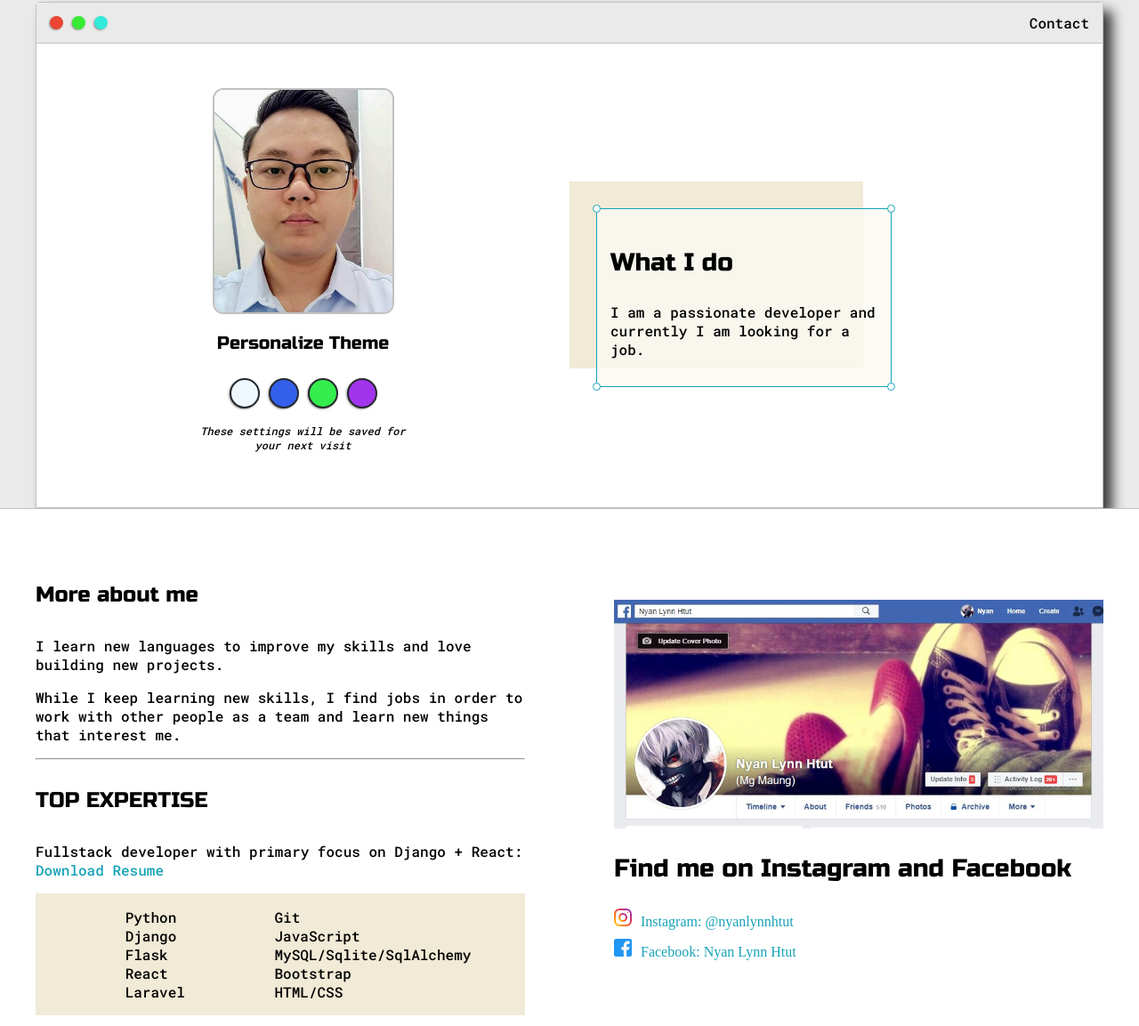
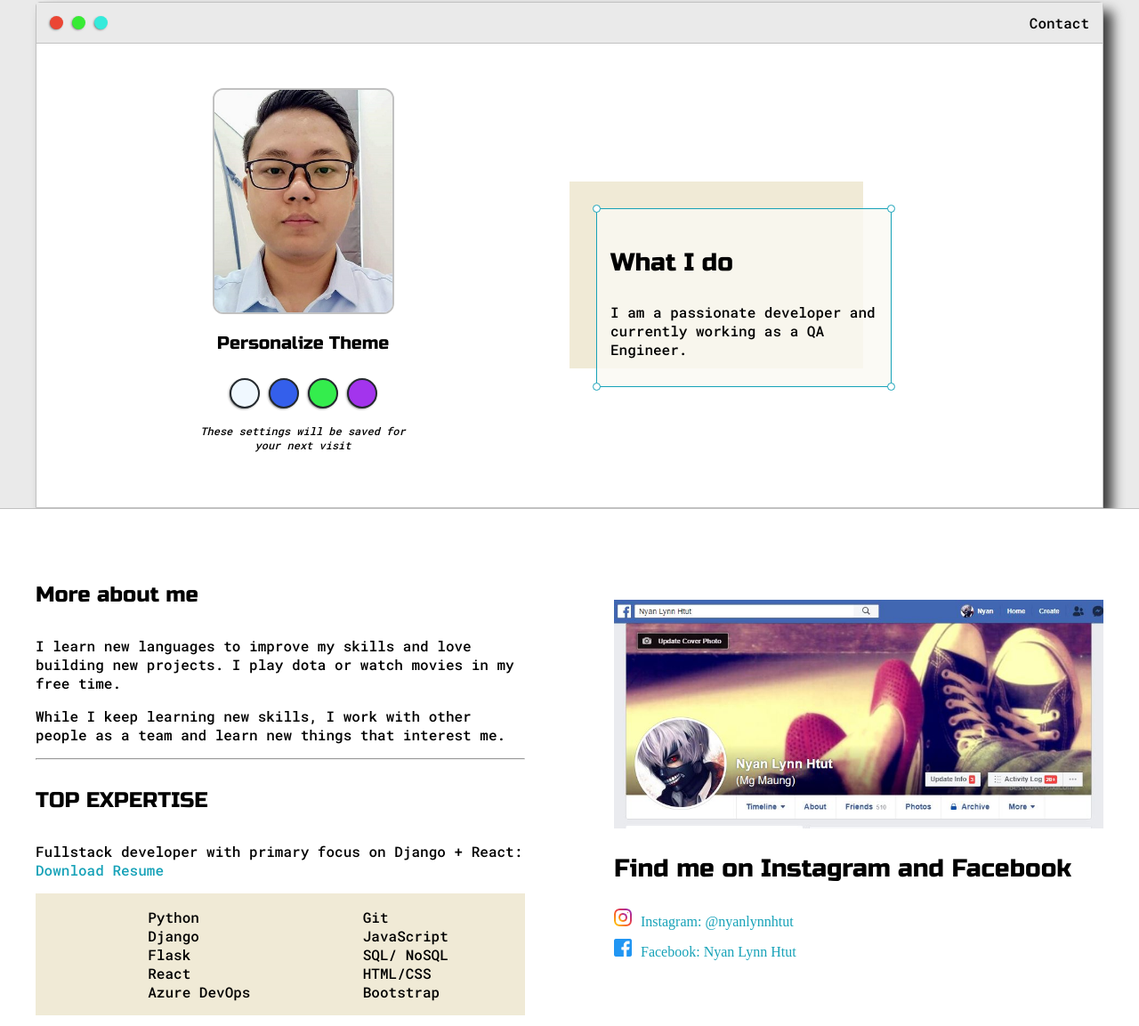
Before and after one commit to KoNyan2612/portfolio, a plain HTML site: page index.html in a window 1280 px wide. Shown: the part 159-1312 px from the top of the page at 89% size. Drawn offline with Linux system fonts and the light colour scheme.

Commit message:
update jobs and skills

```diff
--- a/index.html
+++ b/index.html
@@ -55,7 +55,7 @@
                             <div id="corner-tl" class="corner"></div>
                             <div id="corner-tr" class="corner"></div>
                             <h3>What I do</h3>
-                            <p>I am a passionate developer and currently I am looking for a job.</p>
+                            <p>I am a passionate developer and currently working as a QA Engineer.</p>
                             <div id="corner-bl" class="corner"></div>
                             <div id="corner-br" class="corner"></div>
                         </div>
@@ -70,8 +70,9 @@
             <div class="about-wrapper">
                 <div class="about-me">
                     <h4>More about me</h4>
-                    <p>I learn new languages to improve my skills and love building new projects.</p>
-                    <p>While I keep learning new skills, I find jobs in order to work with other people as a team and
+                    <p>I learn new languages to improve my skills and love building new projects.
+                     I play dota or watch movies in my free time.</p>
+                    <p>While I keep learning new skills, I work with other people as a team and
                         learn new things that interest me.</p>
 
                     <hr>
@@ -86,14 +87,14 @@
                             <li>Django</li>
                             <li>Flask</li>
                             <li>React</li>
-                            <li>Laravel</li>
+                            <li>Azure DevOps</li>
                         </ul>
                         <ul>
                             <li>Git</li>
                             <li>JavaScript</li>
-                            <li>MySQL/Sqlite/SqlAlchemy</li>
+                            <li>SQL/ NoSQL</li>
+                            <li>HTML/CSS</li>
                             <li>Bootstrap</li>
-                            <li>HTML/CSS</li>
                         </ul>
                     </div>
                 </div>
```
